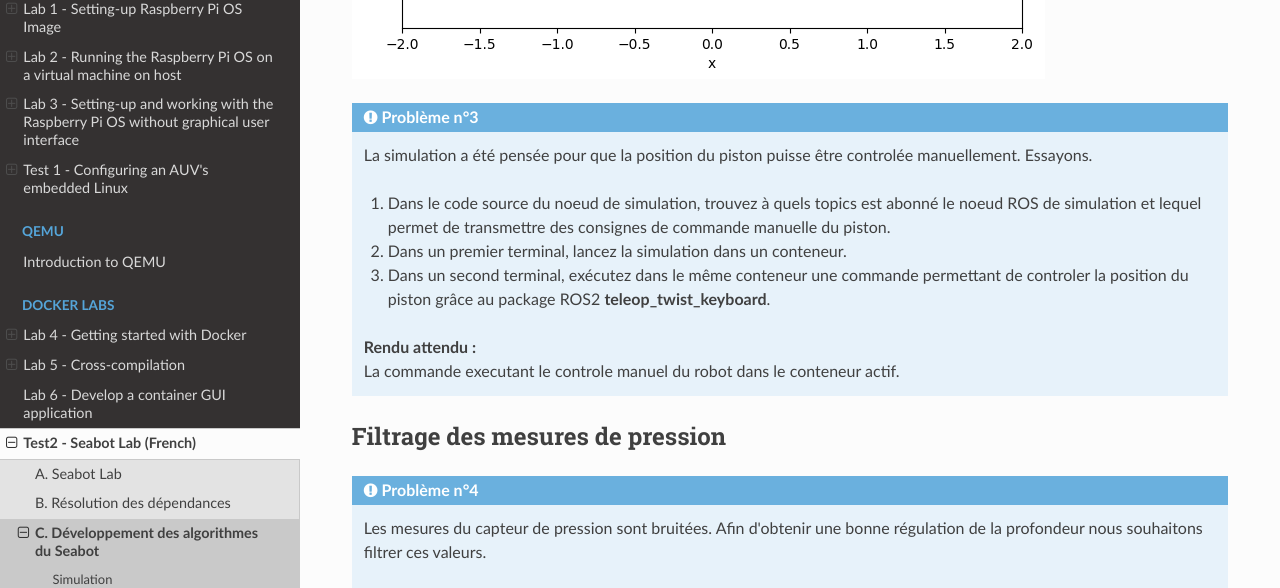
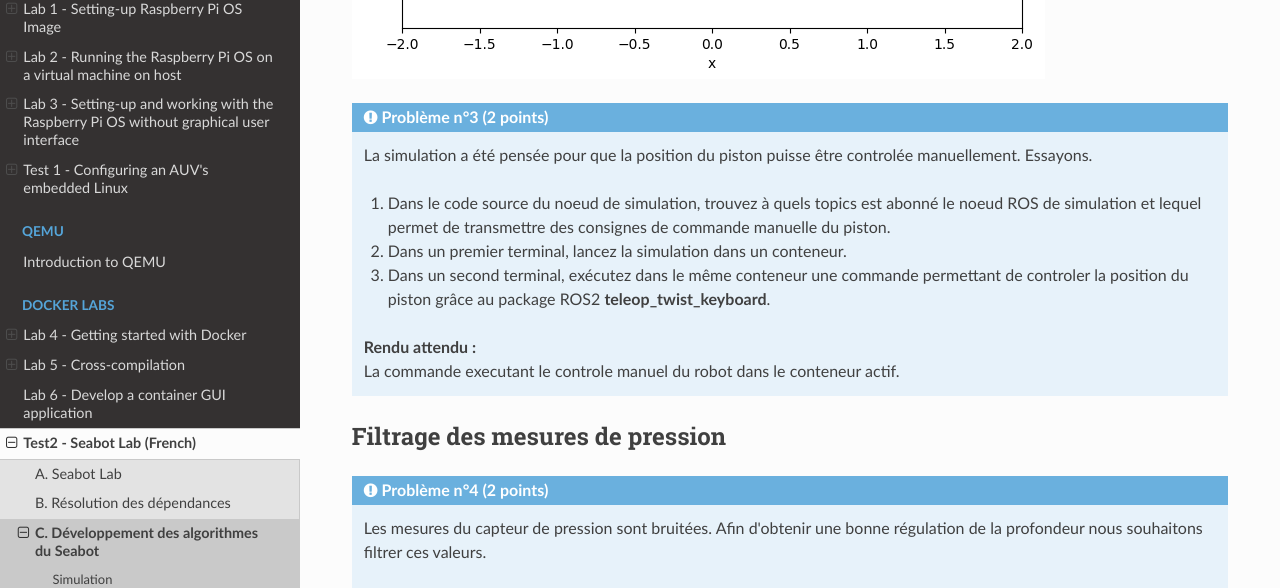
Before and after one commit to tlefloch/emb-sys, an MkDocs documentation site: the page built from docs/seabot-lab/dev.md, in a window 1280 px wide and 900 px high, scrolled down 734 px. Shown: the part 150-738 px from the top of the window. Built offline with MkDocs 1.6.1, drawn with Linux system fonts in a browser that asks for light colours; nearby versions of some CDN libraries; some of the changed text lies outside the part shown.

Commit message:
add points

```diff
--- a/docs/seabot-lab/dev.md
+++ b/docs/seabot-lab/dev.md
@@ -6,7 +6,7 @@ Si votre simulation fonctionne vous devriez observer une fenêtre de la sorte :
 
 ![](../../img/simu-seabot.png)
 
-!!! Note "Problème n°3"
+!!! Note "Problème n°3 (2 points)"
     La simulation a été pensée pour que la position du piston puisse être controlée manuellement. Essayons.
 
     1. Dans le code source du noeud de simulation, trouvez à quels topics est abonné le noeud ROS de simulation et lequel permet de transmettre des consignes de commande manuelle du piston.
@@ -18,7 +18,7 @@ Si votre simulation fonctionne vous devriez observer une fenêtre de la sorte :
 
 ## Filtrage des mesures de pression
 
-!!! Note "Problème n°4"
+!!! Note "Problème n°4 (2 points)"
     Les mesures du capteur de pression sont bruitées. Afin d'obtenir une bonne régulation de la profondeur nous souhaitons filtrer ces valeurs.
 
     Créez un nouveau package `depth_filter` définissant un noeud de filtrage des mesures de pression publiées par le noeud de simulation.
@@ -63,7 +63,7 @@ Si votre simulation fonctionne vous devriez observer une fenêtre de la sorte :
 
 ## Controle de la profondeur
 
-!!! Note "Problème n°5"
+!!! Note "Problème n°5 (2 points)"
 
     De la même manière que précédemment, créez un nouveau package `depth_control` définissant un noeud de controle de la profondeur qui reçoit les mesures de pression filtrées et publient les consignes du piston.
 
@@ -89,7 +89,7 @@ Si votre simulation fonctionne vous devriez observer une fenêtre de la sorte :
 
 ## Launch
 
-!!! Note "Problème n°6"
+!!! Note "Problème n°6 (2 points)"
 
     Créez dans le package `seabot` un nouveau fichier launch **seabot_launch.py** pour lancer la simulation ET les algorithmes de filtrage et controle en même temps.
 
```
Also changed, not shown: docs/seabot-lab/cross.md (+1 -1 lines), docs/seabot-lab/image.md (+2 -2 lines), docs/seabot-lab/intro.md (+3 -0 lines).
